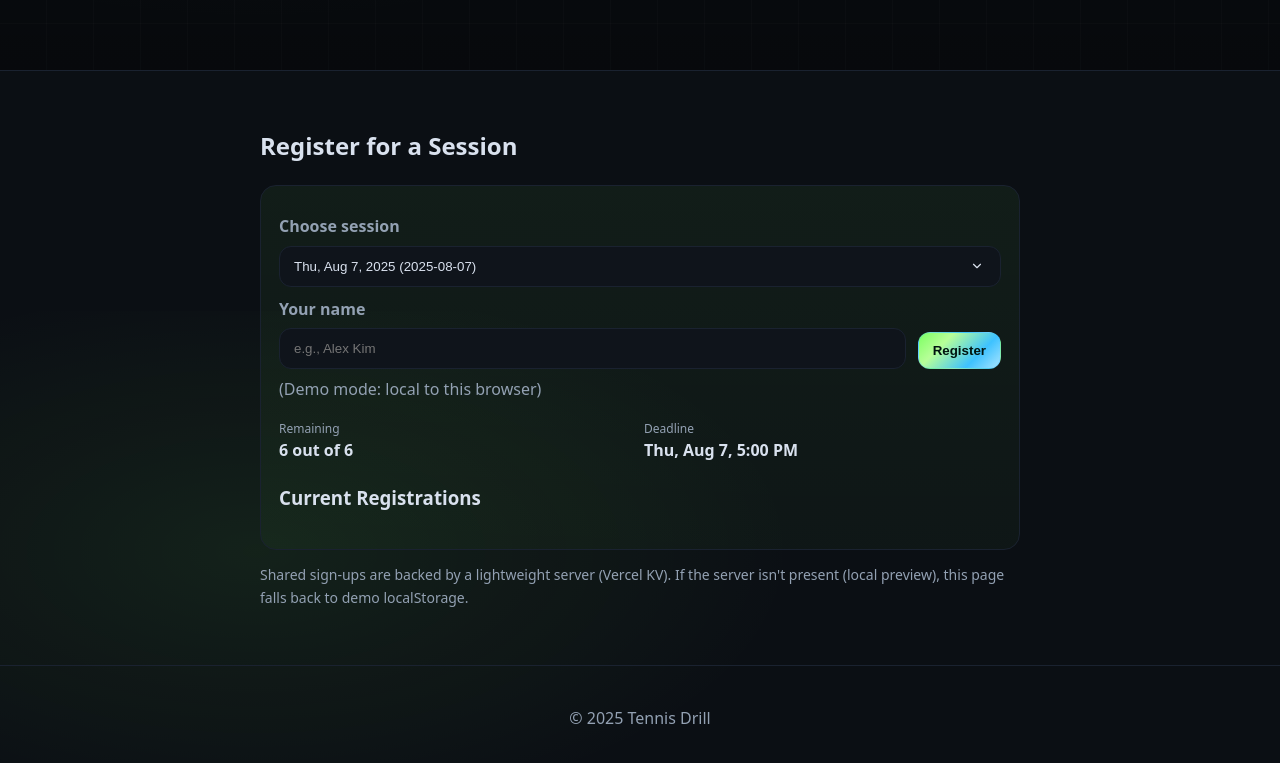
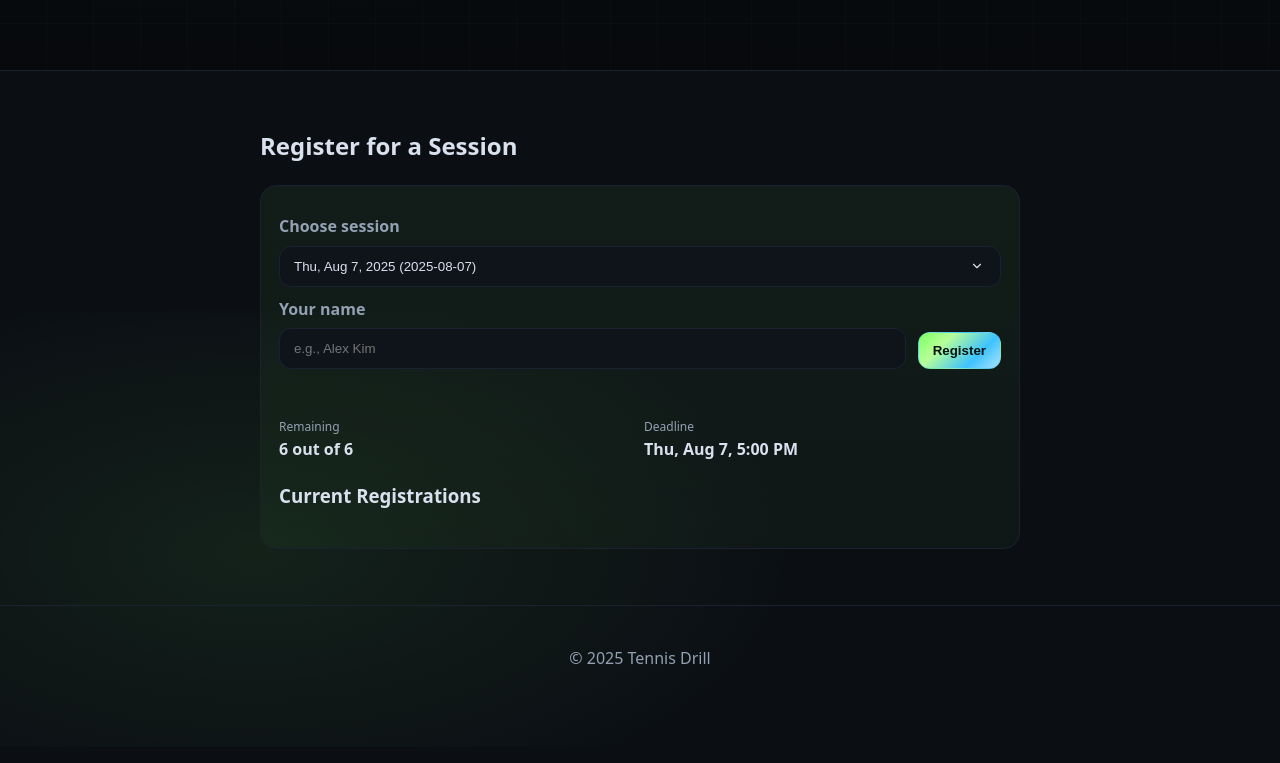
Before and after one commit to KarryHuang-lab/Tennis-Drill, a website: page index.html in a window 1280 px wide. Shown: the part 489-1252 px from the top of the page. Drawn offline with Linux system fonts and the light colour scheme; no server answers.

Commit message:
Add files via upload

```diff
--- a/index.html
+++ b/index.html
@@ -53,7 +53,6 @@
     .left .tag{font-size:12px;padding:2px 6px;border-radius:999px;border:1px solid var(--border);color:var(--muted);margin-left:6px}
     .list button.cancel{appearance:none;border:1px solid var(--border);background:transparent;color:var(--muted);padding:6px 10px;border-radius:10px;font-weight:600;cursor:pointer}
     .divider{height:1px;background:linear-gradient(90deg,transparent,#1a2230,transparent);margin:16px 0 8px;display:none}
-    .note{color:var(--muted);font-size:14px;margin-top:14px}
     .footer{border-top:1px solid var(--border);color:var(--muted);text-align:center;padding:24px 0 60px}
   </style>
 </head>
@@ -109,10 +108,6 @@
         <ul id="waitList" class="list"></ul>
       </div>
     </div>
-
-    <p class="note">
-      Shared sign-ups are backed by a lightweight server (Vercel KV). If the server isn't present (local preview), this page falls back to demo localStorage.
-    </p>
   </section>
 </main>
 
@@ -197,7 +192,7 @@
 
   async function detectBackend(){
     const iso=sessionSelect.value; if(!iso){USING_BACKEND=false;return}
-    try{ const r=await fetch(`/api/session?date=${iso}`,{cache:'no-store'}); if(!r.ok){USING_BACKEND=false;return} const j=await r.json(); USING_BACKEND = j && Array.isArray(j.regs) && Array.isArray(j.waitlist); if(!USING_BACKEND) statusEl.textContent="Server unavailable — running in local demo mode." }catch{ USING_BACKEND=false; statusEl.textContent="Server unavailable — running in local demo mode." }
+    try{ const r=await fetch(`/api/session?date=${iso}`,{cache:'no-store'}); if(!r.ok){USING_BACKEND=false;return} const j=await r.json(); USING_BACKEND = j && Array.isArray(j.regs) && Array.isArray(j.waitlist); if(!USING_BACKEND) statusEl.textContent="" }catch{ USING_BACKEND=false; statusEl.textContent="" }
   }
 
   function generateSessions(fromIso,count){ const start=toDateLocal(fromIso); const out=[]; for(let i=0;i<count;i++){ const d=new Date(start); d.setDate(d.getDate()+i*14); out.push(d) } return out }
@@ -255,7 +250,7 @@
 
   async function updateUI(){
     const iso=sessionSelect.value;
-    if(!iso){ remainingV.textContent="—"; deadlineV.textContent="—"; nameList.innerHTML=""; waitList.innerHTML=""; divider.style.display="none"; waitWrap.style.display="none"; doRegister.disabled=true; statusEl.textContent="No upcoming sessions."; return }
+    if(!iso){ remainingV.textContent="—"; deadlineV.textContent="—"; nameList.innerHTML=""; waitList.innerHTML=""; divider.style.display="none"; waitWrap.style.display="none"; doRegister.disabled=true; statusEl.textContent=""; return }
 
     let state, closed;
     if(USING_BACKEND){ const data=await fetchSession(iso); if(data){ state={regs:data.regs||[], waitlist:data.waitlist||[]}; closed=!!data.closed } }
@@ -280,10 +275,10 @@
     doRegister.disabled = closed;
 
     const mine=hasOwnEntry(state);
-    if(mine){ doRegister.disabled=true; statusEl.textContent=`This device already has a ${mine.device===DEVICE_ID?"registration":"record"} under "${mine.name}". Cancel it to change.` }
-    else if(closed){ statusEl.textContent="Registration is closed for this session (after 5 PM)." }  // text trimmed
+    if(mine){ doRegister.disabled=true; statusEl.textContent="" }  // remove message
+    else if(closed){ statusEl.textContent="Registration is closed for this session (after 5 PM)." }
     else if(isFull){ statusEl.textContent="This session is full. You can join the waitlist." }
-    else { statusEl.textContent = USING_BACKEND ? "" : "(Demo mode: local to this browser)"; }
+    else { statusEl.textContent = USING_BACKEND ? "" : ""; }  // no demo note
   }
 
   function cleanName(s){ return (s||"").trim().replace(/\s+/g," ") }
@@ -304,7 +299,7 @@
     if(nowLocal()>deadline){ await updateUI(); return }
 
     const state=getStateLocal(iso);
-    if(hasOwnEntry(state)){ statusEl.textContent="This device already has a spot. Cancel it first."; return }
+    if(hasOwnEntry(state)){ statusEl.textContent=""; return } // no message
     if(state.regs.some(e=>e.name===name)||state.waitlist.some(e=>e.name===name)){ statusEl.textContent="You're already on the list."; return }
     const entry={name,device:DEVICE_ID};
     if(state.regs.length<SLOT_LIMIT){ state.regs.push(entry); setStateLocal(iso,state); statusEl.textContent="Registered! See you on court." }
```
Also changed, not shown: README.md.
